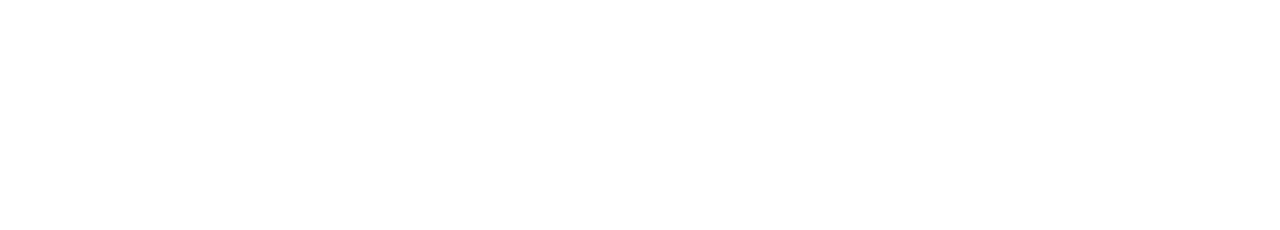
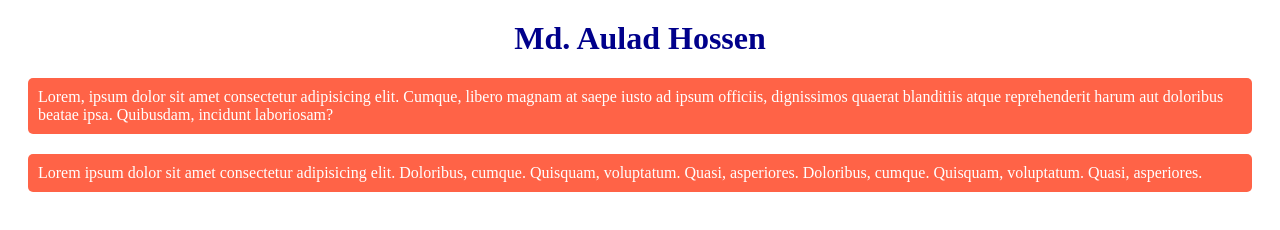
Before and after one commit to auladwd/my-simple-website, a plain HTML site: page index.html in a window 1280 px wide. Drawn offline with Linux system fonts and the light colour scheme.

Commit message:
added secent commit

```diff
--- a/index.html
+++ b/index.html
@@ -5,7 +5,16 @@
   <meta charset="UTF-8">
   <meta name="viewport" content="width=device-width, initial-scale=1.0">
   <title>my-simple-website</title>
+  <link rel="stylesheet" href="style/blog.css">
 </head>
+
+<h1>Md. Aulad Hossen</h1>
+<p>Lorem, ipsum dolor sit amet consectetur adipisicing elit. Cumque, libero magnam at saepe iusto ad ipsum officiis, dignissimos quaerat blanditiis atque reprehenderit harum aut doloribus beatae ipsa. Quibusdam, incidunt laboriosam?</p>
+
+<p>Lorem ipsum dolor sit amet consectetur adipisicing elit. Doloribus, cumque. Quisquam, voluptatum. Quasi, asperiores. Doloribus, cumque. Quisquam, voluptatum. Quasi, asperiores.</p>
+
+
+
 
 <body>
 
--- /dev/null
+++ b/style/blog.css
@@ -0,0 +1,14 @@
+p{
+  background-color: tomato ;
+  color: white;
+  padding: 10px;
+  border-radius: 5px;
+  font-size: 16px;
+  margin: 20px;
+}
+h1{
+  text-align: center;
+  color: darkblue;
+  font-size: 2em;
+  margin-top: 20px;
+}
```
